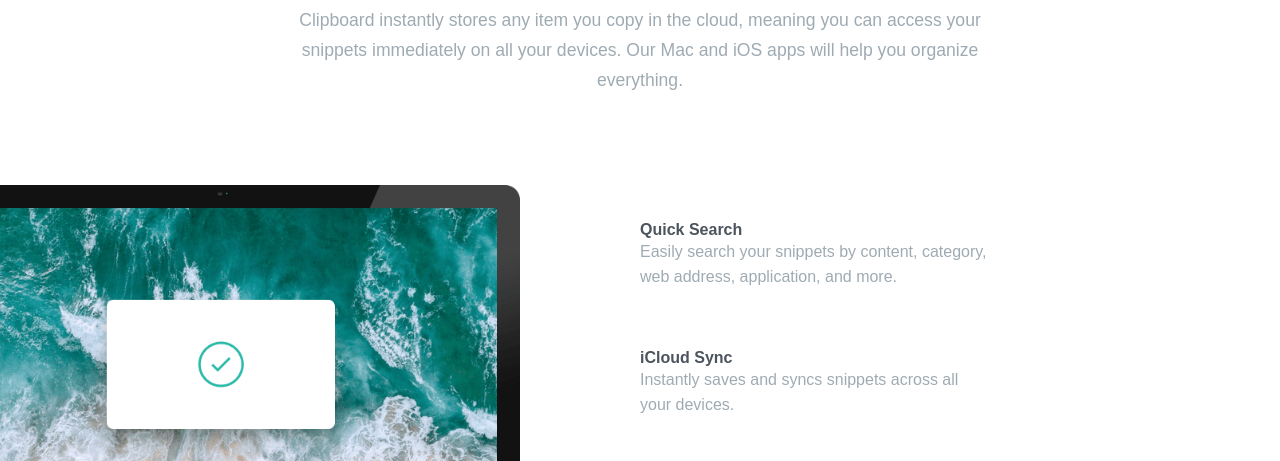
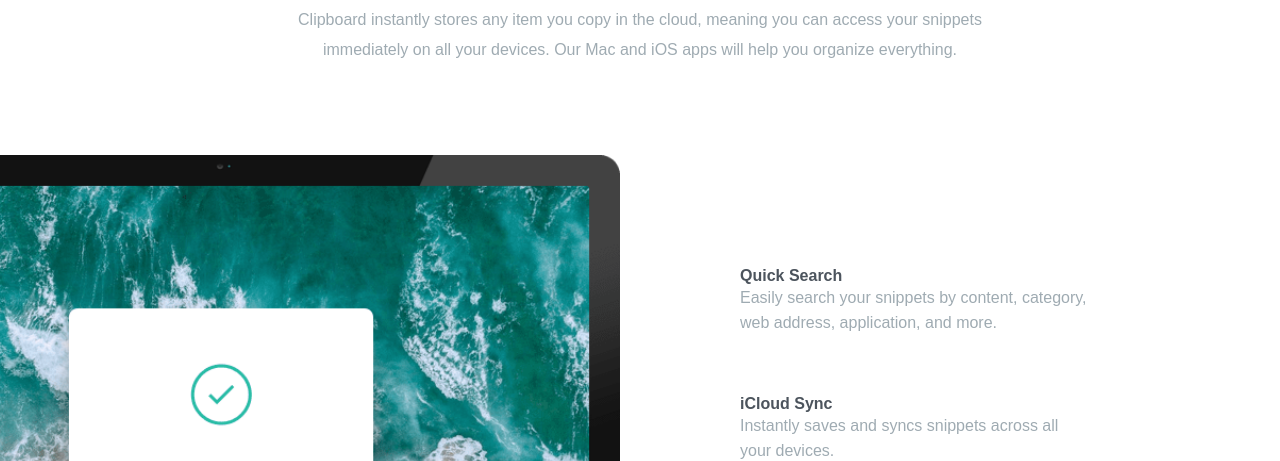
Before and after one commit to theCephas/clipboard-landing-page-master, a plain HTML site: page index.html in a window 1280 px wide. Shown: the part 639-1100 px from the top of the page. Drawn offline with Linux system fonts and the light colour scheme; a web font is replaced by a local one.

Commit message:
Another commit though

```diff
--- a/style.css
+++ b/style.css
@@ -81,7 +81,7 @@ h3{
     padding: 20px;
     width: 20em;
 }
-@media screen and (min-width: 500px){
+@media screen and (min-width: 600px){
     .sect1{
         margin: auto;
         width: 600px;
@@ -129,17 +129,17 @@ h4{
     padding-top: 20px;
     color:hsl(201, 11%, 66%);
     font-weight: 400;
-    font-size: 1.2em;
+    font-size: 1em;
     line-height: 25px;
 }
-@media screen and (min-width: 500px){
+@media screen and (min-width: 600px){
     .sect2{
         padding: 100px 0px 40px 0px;
     }
     .sect2 > p{
         width: 700px;
         line-height: 30px;
-        font-size: 1.1em;
+        font-size: 1em;
     }
 }
 .sect3{
@@ -150,7 +150,7 @@ h4{
     padding: 50px 0px 50px 0px;
 }
 .sect3 > img{
-    width: 300px;
+    width: 200px;
     padding-bottom: 80px;
 }
 .sect3-para > h5{
@@ -171,13 +171,13 @@ h4{
 .sect3-para > p{
     width: 300px;
 }
-@media screen and (min-width: 500px){
+@media screen and (min-width: 600px){
     .sect3{
         display: flex;
         flex-direction: row;
     }
     .sect3 > img{
-        width: 600px;
+        width: 50em;
         margin-left: -370px;
         padding-bottom: 0px;
     }
@@ -220,9 +220,9 @@ h4{
     line-height: 35px;
 }
 .devices{
-    width: 400px;
+    width: 200px;
 }
-@media screen and (min-width: 500px){
+@media screen and (min-width: 600px){
     .sect4{
         padding-top: 70px;
     }
@@ -321,7 +321,7 @@ h4{
     font-size: 1.2em;
     line-height: 30px;
 }
-@media screen and (min-width: 500px){
+@media screen and (min-width: 800px){
     .sect5{
         display: flex;
         flex-direction: row;
@@ -426,7 +426,7 @@ h4{
 .sect6 > img:nth-child(4){
     padding-bottom: 50px;
 }
-@media screen and (min-width: 500px){
+@media screen and (min-width: 800px){
     .sect6{
         display: flex;
         flex-direction: row;
@@ -478,7 +478,7 @@ h4{
     font-size: 1.1em;
     line-height: 30px;
 }
-@media screen and (min-width: 500px){
+@media screen and (min-width: 600px){
     .sect7{
         padding: 50px 0px 80px 0px;
     }
@@ -555,7 +555,7 @@ footer > img{
 .img-hov:hover > svg > path{
     fill: hsl(171, 66%, 44%);
 }
-@media screen and (min-width: 500px){
+@media screen and (min-width: 600px){
     footer{
         display: flex;
         flex-direction: row;
```
